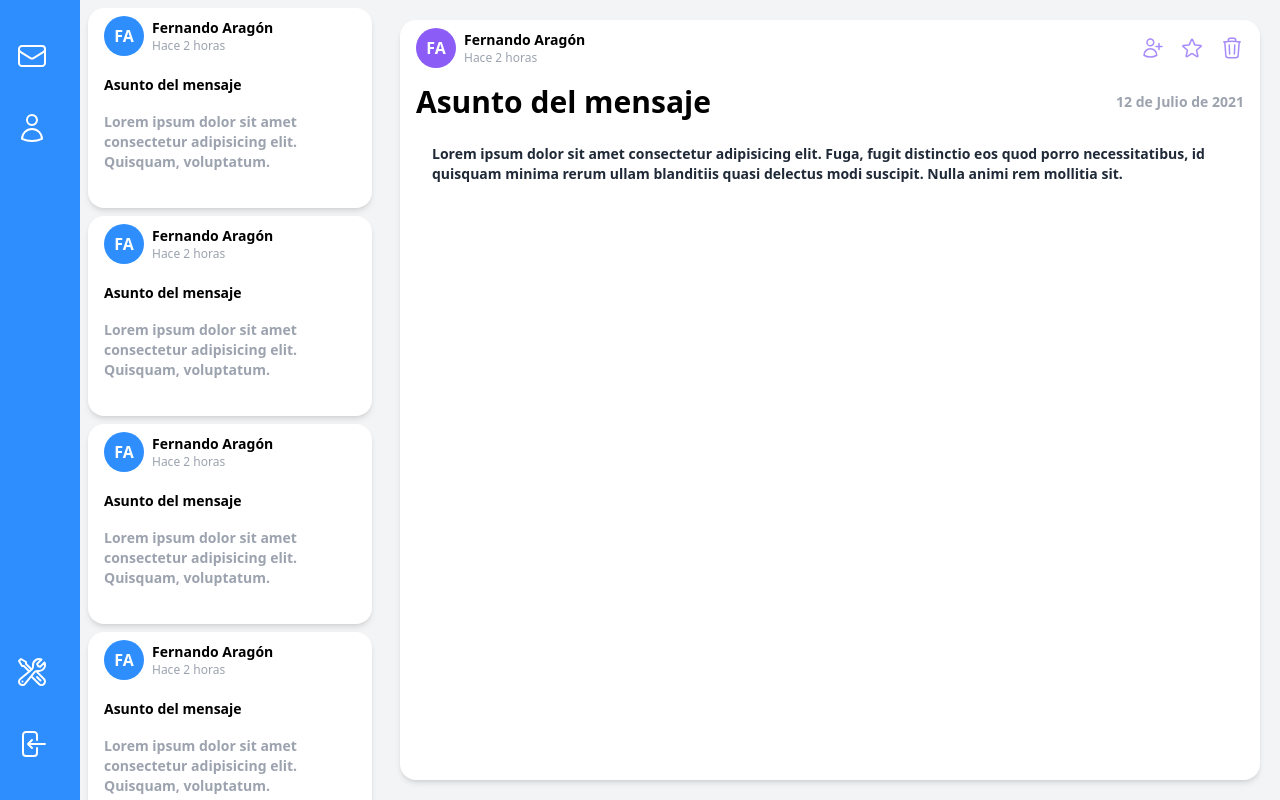
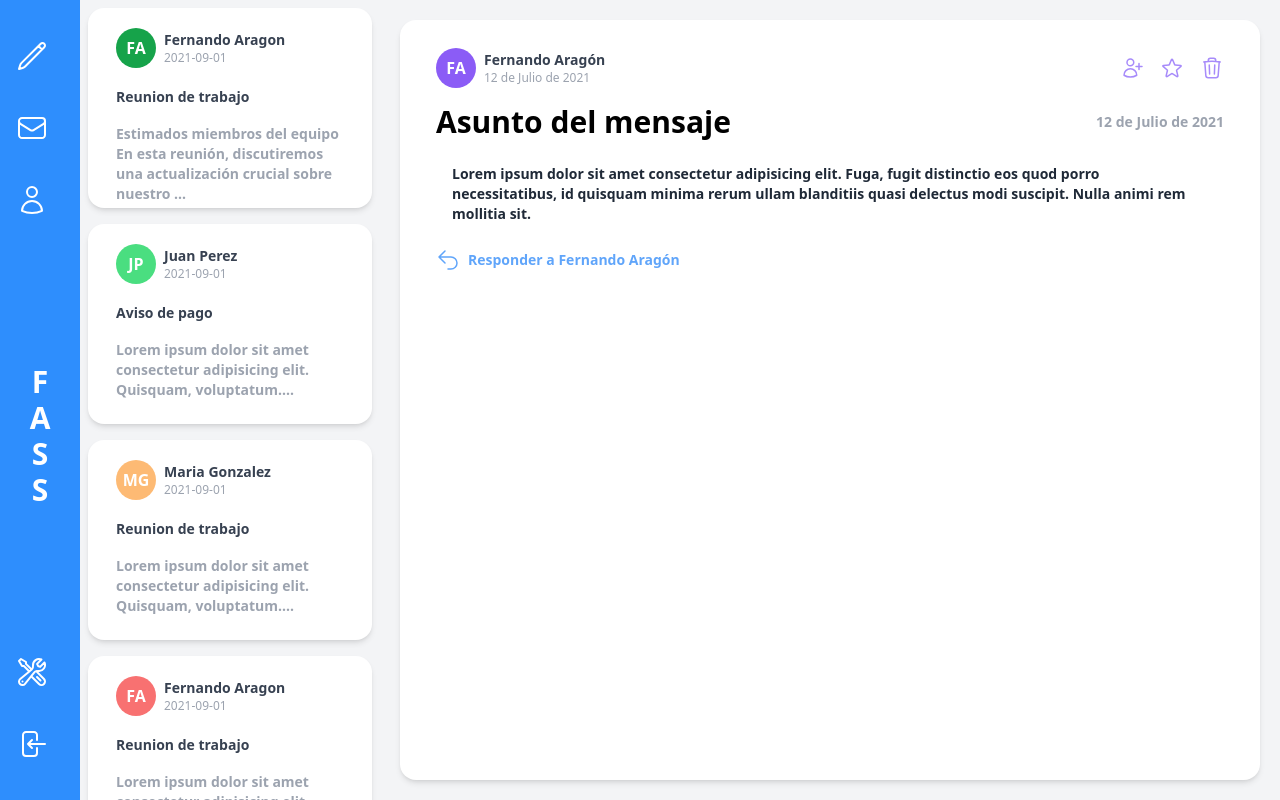
Before and after one commit to GonziFlowReloaded/MailApp-FrontEnd, a React (Vite) app: page / in a window 1280 px wide. Built offline with nearby package versions, Linux system fonts and the light colour scheme.

Commit message:
Agregando modo oscuro, iconos login, redatar y rutas

```diff
--- a/src/components/Bandeja.tsx
+++ b/src/components/Bandeja.tsx
@@ -1,28 +1,64 @@
-const Bandeja = () => {
+const Bandeja = (item: any) => {
+  const colors = [
+    "bg-red-500",
+    "bg-orange-300",
+    "bg-yellow-400",
+    "bg-green-600",
+    "bg-teal-400",
+    "bg-blue-500",
+    "bg-indigo-600",
+    "bg-purple-500",
+    "bg-pink-400",
+    "bg-red-400",
+    "bg-orange-500",
+    "bg-yellow-600",
+    "bg-green-400",
+    "bg-teal-500",
+    "bg-blue-600",
+    "bg-indigo-500",
+    "bg-purple-400",
+    "bg-pink-500",
+  ];
+
+  function RandomColorComponent() {
+    const randomColor = colors[Math.floor(Math.random() * colors.length)];
+
+    return randomColor;
+  }
   return (
-    <div className="bg-gray-100 md:w-full  ">
-      <div className="bg-white h-[200px] m-2 rounded-2xl shadow-md hover:bg-violet-200 cursor-pointer hover:shadow-2xl transition duration-500 ease-in-out">
+    <div className="bg-gray-100 md:w-full  dark:bg-gray-700 overflow-y-auto transition duration-500 ease-in-out ">
+      <div className="bg-white h-[200px] m-2 rounded-2xl shadow-md hover:bg-violet-200 cursor-pointer hover:shadow-2xl transition duration-500 ease-in-out dark:bg-gray-800 dark:hover:bg-gray-600 p-3">
         <div className="flex justify-between items-center px-4 py-2">
           <div className="flex items-center">
-            <div className="w-10 h-10 flex justify-center items-center text-white font-semibold bg-[#2e8efd] rounded-full mr-2">
-              FA
+            <div
+              className={`w-10 h-10 flex justify-center items-center text-white font-semibold rounded-full mr-2 ${RandomColorComponent()} dark:text-white`}
+            >
+              {item.nombre[0]}
+              {item.apellido[0]}
             </div>
 
             <div className="flex flex-col">
-              <span className="text-sm font-semibold">Fernando Aragón</span>
-              <span className="text-xs text-gray-400">Hace 2 horas</span>
+              <span className="text-sm font-semibold text-gray-700 dark:text-white">
+                {item.nombre} {item.apellido}
+              </span>
+              <span className="text-xs text-gray-400 dark:text-gray-300">
+                {item.fecha}
+              </span>
             </div>
           </div>
         </div>
 
         <div className="px-4 py-2">
-          <span className="text-sm font-semibold">Asunto del mensaje</span>
+          <span className="text-sm font-semibold text-gray-700 dark:text-white">
+            {item.asunto}
+          </span>
         </div>
 
         <div>
-          <p className="text-sm font-semibold text-gray-400 px-4 py-2">
-            Lorem ipsum dolor sit amet consectetur adipisicing elit. Quisquam,
-            voluptatum.
+          <p className="text-sm font-semibold text-gray-400 px-4 py-2 dark:text-gray-300">
+            {item.mensaje.length > 10
+              ? item.mensaje.slice(0, 100) + "..."
+              : item.mensaje}
           </p>
         </div>
       </div>
--- a/src/components/Sidebar.tsx
+++ b/src/components/Sidebar.tsx
@@ -6,6 +6,22 @@ const Sidebar = () => {
       <div className="px-4  ">
         <div className="flex md:flex-col flex-row justify-between md:h-screen ">
           <div className="flex md:flex-col gap-10 py-10">
+            <Link to="/redactar">
+              <svg
+                xmlns="http://www.w3.org/2000/svg"
+                fill="none"
+                viewBox="0 0 24 24"
+                strokeWidth={1.5}
+                stroke="#fff"
+                className="w-8 h-8"
+              >
+                <path
+                  strokeLinecap="round"
+                  strokeLinejoin="round"
+                  d="M16.862 4.487l1.687-1.688a1.875 1.875 0 112.652 2.652L6.832 19.82a4.5 4.5 0 01-1.897 1.13l-2.685.8.8-2.685a4.5 4.5 0 011.13-1.897L16.863 4.487zm0 0L19.5 7.125"
+                />
+              </svg>
+            </Link>
             <Link to="/">
               <svg
                 xmlns="http://www.w3.org/2000/svg"
@@ -39,6 +55,13 @@ const Sidebar = () => {
                 />
               </svg>
             </Link>
+          </div>
+
+          <div className="flex flex-col items-center font-bold text-3xl text-white">
+            <p>F</p>
+            <p>A</p>
+            <p>S</p>
+            <p>S</p>
           </div>
 
           <div className="flex md:flex-col gap-10 py-10">
--- a/src/context/MailProvider.tsx
+++ b/src/context/MailProvider.tsx
@@ -9,9 +9,11 @@ const MailContext = createContext();
 const MailProvider = ({ children }: any) => {
   const [bandeja, setBandeja] = useState(bandejaDB);
 
-  console.log(bandeja);
 
-  return <MailContext.Provider value={{}}>{children}</MailContext.Provider>;
+
+  return <MailContext.Provider value={{
+    bandeja,
+  }}>{children}</MailContext.Provider>;
 };
 
 export { MailProvider };
--- a/src/data/bandeja.js
+++ b/src/data/bandeja.js
@@ -6,7 +6,7 @@ const bandeja = [
     asunto: "Reunion de trabajo",
     fecha: "2021-09-01",
     mensaje:
-      "Lorem ipsum dolor sit amet consectetur adipisicing elit. Quisquam, voluptatum.",
+      "Estimados miembros del equipo En esta reunión, discutiremos una actualización crucial sobre nuestro proyecto en curso y analizaremos los avances realizados hasta la fecha. Además, abordaremos las próximas etapas del proyecto y estableceremos metas claras para asegurar su éxito continuo. Se solicita la asistencia de todos los miembros del equipo, ya que la información y las decisiones que se tomarán serán fundamentales para nuestro progreso. Por favor, vengan preparados para compartir sus ideas y sugerencias.  ¡Espero con entusiasmo nuestra reunión y aprovecho esta oportunidad para agradecerles por su arduo trabajo y dedicación!",
   },
   {
     id: 2,
@@ -28,12 +28,42 @@ const bandeja = [
   },
   {
     id: 4,
+    nombre: "Fernando",
+    apellido: "Aragon",
+    asunto: "Reunion de trabajo",
+    fecha: "2021-09-01",
+    mensaje:
+      "Lorem ipsum dolor sit amet consectetur adipisicing elit. Quisquam, voluptatum.",
+  },
 
-    nombre: "Natalia",
-    apellido: "Galindo",
-    asunto: "Envio de informacion",
+  {
+    id: 5,
+    nombre: "Miriam",
+    apellido: "Aragon",
+    asunto: "Reunion de trabajo",
     fecha: "2021-09-01",
+    mensaje:
+      "Lorem ipsum dolor sit amet consectetur adipisicing elit. Quisquam, voluptatum.",
   },
+  {
+    id: 6,
+    nombre: "Martin",
+    apellido: "Palermo",
+    asunto: "Reunion de trabajo",
+    fecha: "2021-09-01",
+    mensaje:
+      "Lorem ipsum dolor sit amet consectetur adipisicing elit. Quisquam, voluptatum.",
+  },
+  {
+    id: 7,
+    nombre: "Marcelo",
+    apellido: "Gallardo",
+    asunto: "Reunion de trabajo",
+    fecha: "2021-09-01",
+    mensaje:
+      "Lorem ipsum dolor sit amet consectetur adipisicing elit. Quisquam, voluptatum.",
+  },
+
 ];
 
 export { bandeja };
--- a/src/layout/Layout.tsx
+++ b/src/layout/Layout.tsx
@@ -7,7 +7,7 @@ const Layout = () => {
       <div className="md:flex ">
         <Sidebar />
 
-        <main className="flex-1 bg-gray-100 ">
+        <main className="flex-1 bg-gray-100 dark:bg-gray-700 overflow-y-auto transition duration-500 ease-in-out">
           <Outlet />
         </main>
       </div>
--- a/src/pages/Contactos.tsx
+++ b/src/pages/Contactos.tsx
@@ -2,36 +2,42 @@ const Contactos = () => {
   return (
     <>
       <div className="h-screen overflow-hidden p-3">
-        <div className="bg-white  w-full  h-full rounded-2xl shadow-md p-5  ">
+        <div className="bg-white  w-full  h-full rounded-2xl shadow-md p-5  dark:bg-gray-800">
           <div className="">
             <table className="table-auto w-full">
               <thead>
                 <tr className=" text-gray-600 uppercase text-sm leading-normal">
-                  <th className="py-3 px-6 text-left">Nombre</th>
-                  <th className="py-3 px-6 text-left">Apellido</th>
-                  <th className="py-3 px-6 text-left">Email</th>
-                  <th className="py-3 px-6 text-left">Acciones</th>
+                  <th className="py-3 px-6 text-left dark:text-white"> Nombre</th>
+                  <th className="py-3 px-6 text-left dark:text-white">Apellido</th>
+                  <th className="py-3 px-6 text-left dark:text-white">Email</th>
+                  <th className="py-3 px-6 text-left dark:text-white">Acciones</th>
                 </tr>
               </thead>
               <tbody className="text-gray-600 text-sm font-light">
-                <tr className="border-b border-gray-200 hover:bg-gray-100">
+                <tr className="border-b border-gray-200 hover:bg-gray-100 dark:hover:bg-gray-600">
                   <td className="py-3 px-6 text-left whitespace-nowrap">
                     <div className="flex items-center">
                       <div className="w-8 h-8 flex justify-center items-center text-white font-semibold bg-violet-500 rounded-full mr-2">
                         FA
                       </div>
-                      <span className="font-medium">Fernando</span>
+                      <span className="font-medium text-gray-800 dark:text-white">
+                        Francisco
+                      </span>
                     </div>
                   </td>
                   <td className="py-3 px-6 text-left">
                     <div className="flex items-center">
-                      <span className="font-medium">Aragón</span>
+                      <span className="font-medium text-gray-800 dark:text-white">
+                        Araya
+                      </span>
                     </div>
                   </td>
 
                   <td className="py-3 px-6 text-left">
                     <div className="flex items-center">
-                      <span className="font-medium">fer@gmail.com</span>
+                      <span className="font-medium text-gray-800 dark:text-white">
+                        franaraya@gmail.com
+                      </span>
                     </div>
                   </td>
                   <td className="py-3 px-6 text-left">
--- a/src/pages/Inicio.tsx
+++ b/src/pages/Inicio.tsx
@@ -3,31 +3,32 @@ import useMail from "../hooks/useMail";
 
 const Inicio = () => {
   //@ts-ignore
-  const { hola } = useMail();
+  const { bandeja } = useMail();
 
-  console.log(hola);
+  console.log(bandeja);
   return (
     <>
       <div className="md:flex ">
-        <div className="bg-gray-100 md:w-1/4 h-screen overflow-y-scroll">
-          <Bandeja />
-          <Bandeja />
-          <Bandeja />
-          <Bandeja />
-          <Bandeja />
-          <Bandeja />
+        <div className="bg-gray-100 md:w-1/4 h-screen overflow-y-scroll dark:bg-gray-700 transition duration-500 ease-in-out">
+          {bandeja.map((item: any) => (
+            <Bandeja key={item.id} {...item} />
+          ))}
         </div>
 
-        <div className="flex-1 m-5 bg-white rounded-2xl shadow-md">
+        <div className="flex-1 m-5 bg-white rounded-2xl shadow-md  dark:bg-gray-800 transition duration-500 ease-in-out p-5">
           <div className="flex justify-between items-center px-4 py-2">
             <div className="flex items-center">
-              <div className="w-10 h-10 flex justify-center items-center text-white font-semibold bg-violet-500 rounded-full mr-2">
+              <div className="w-10 h-10 flex justify-center items-center text-white font-semibold bg-violet-500 rounded-full mr-2  dark:text-white">
                 FA
               </div>
 
               <div className="flex flex-col">
-                <span className="text-sm font-semibold">Fernando Aragón</span>
-                <span className="text-xs text-gray-400">Hace 2 horas</span>
+                <span className="text-sm font-semibold text-gray-700 dark:text-white">
+                  Fernando Aragón
+                </span>
+                <span className="text-xs text-gray-400 dark:text-gray-300">
+                  12 de Julio de 2021
+                </span>
               </div>
             </div>
             <div className="flex gap-4 justify-center items-center">
@@ -79,20 +80,40 @@ const Inicio = () => {
           </div>
 
           <div className="px-4 py-2 flex justify-between items-center ">
-            <span className="text-3xl font-semibold">Asunto del mensaje</span>
-            <p className="text-sm font-semibold text-gray-400">
+            <span className="text-3xl font-semibold dark:text-white">
+              {" "}
+              Asunto del mensaje
+            </span>
+            <p className="text-sm font-semibold text-gray-400 dark:text-white">
               12 de Julio de 2021
             </p>
           </div>
 
           <div className="px-4 py-2">
-            <p className="text-sm font-semibold text-gray-800 px-4 py-2">
+            <p className="text-sm font-semibold text-gray-800 px-4 py-2 dark:text-white">
               Lorem ipsum dolor sit amet consectetur adipisicing elit. Fuga,
               fugit distinctio eos quod porro necessitatibus, id quisquam minima
               rerum ullam blanditiis quasi delectus modi suscipit. Nulla animi
               rem mollitia sit.
             </p>
           </div>
+          <p className=" flex items-center text-sm font-semibold text-blue-400 px-4 py-2">
+            <svg
+              xmlns="http://www.w3.org/2000/svg"
+              fill="none"
+              viewBox="0 0 24 24"
+              strokeWidth={1.5}
+              stroke="currentColor"
+              className="w-6 h-6 mr-2"
+            >
+              <path
+                strokeLinecap="round"
+                strokeLinejoin="round"
+                d="M9 15L3 9m0 0l6-6M3 9h12a6 6 0 010 12h-3"
+              />
+            </svg>
+            <span>Responder a Fernando Aragón</span>
+          </p>
         </div>
       </div>
     </>
--- a/src/router.tsx
+++ b/src/router.tsx
@@ -6,6 +6,7 @@ import Login from "./pages/Login";
 import Register from "./pages/Register";
 import Contactos from "./pages/Contactos";
 import Ajustes from "./pages/Ajustes";
+import Redactar from "./pages/Redactar";
 
 const router = createBrowserRouter([
   {
@@ -15,6 +16,11 @@ const router = createBrowserRouter([
       {
         index: true,
         element: <Inicio />,
+      },
+
+      {
+        path: "/redactar",
+        element: <Redactar/>,
       },
 
       {
```
Also changed, not shown: src/pages/Ajustes.tsx (+7 -1 lines), src/pages/Login.tsx (+32 -6 lines), src/pages/Redactar.tsx (added, +47 -0 lines), src/pages/Register.tsx (+77 -1 lines), src/assets/img/facebook.svg (added), src/assets/img/google.svg (added).
